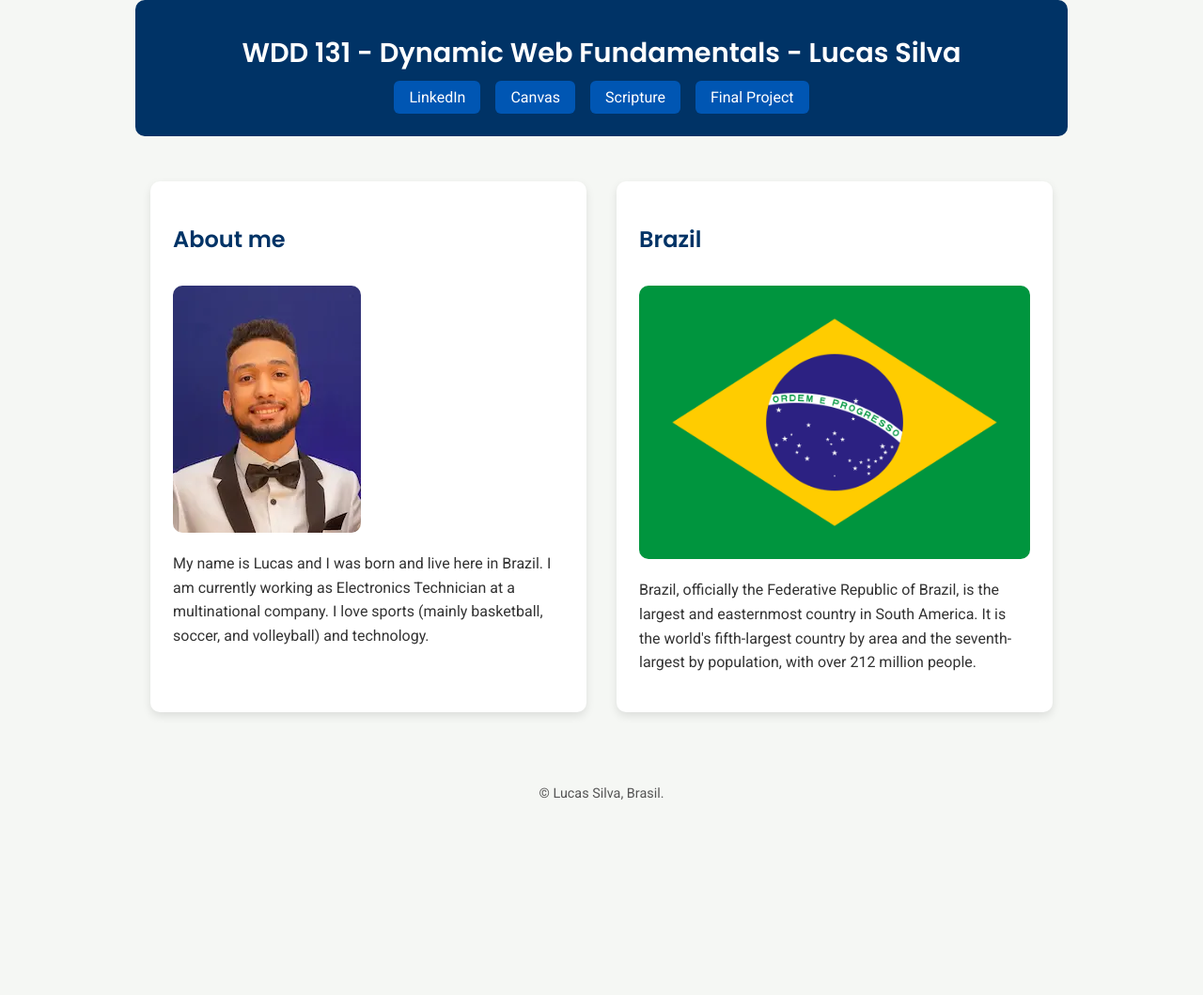
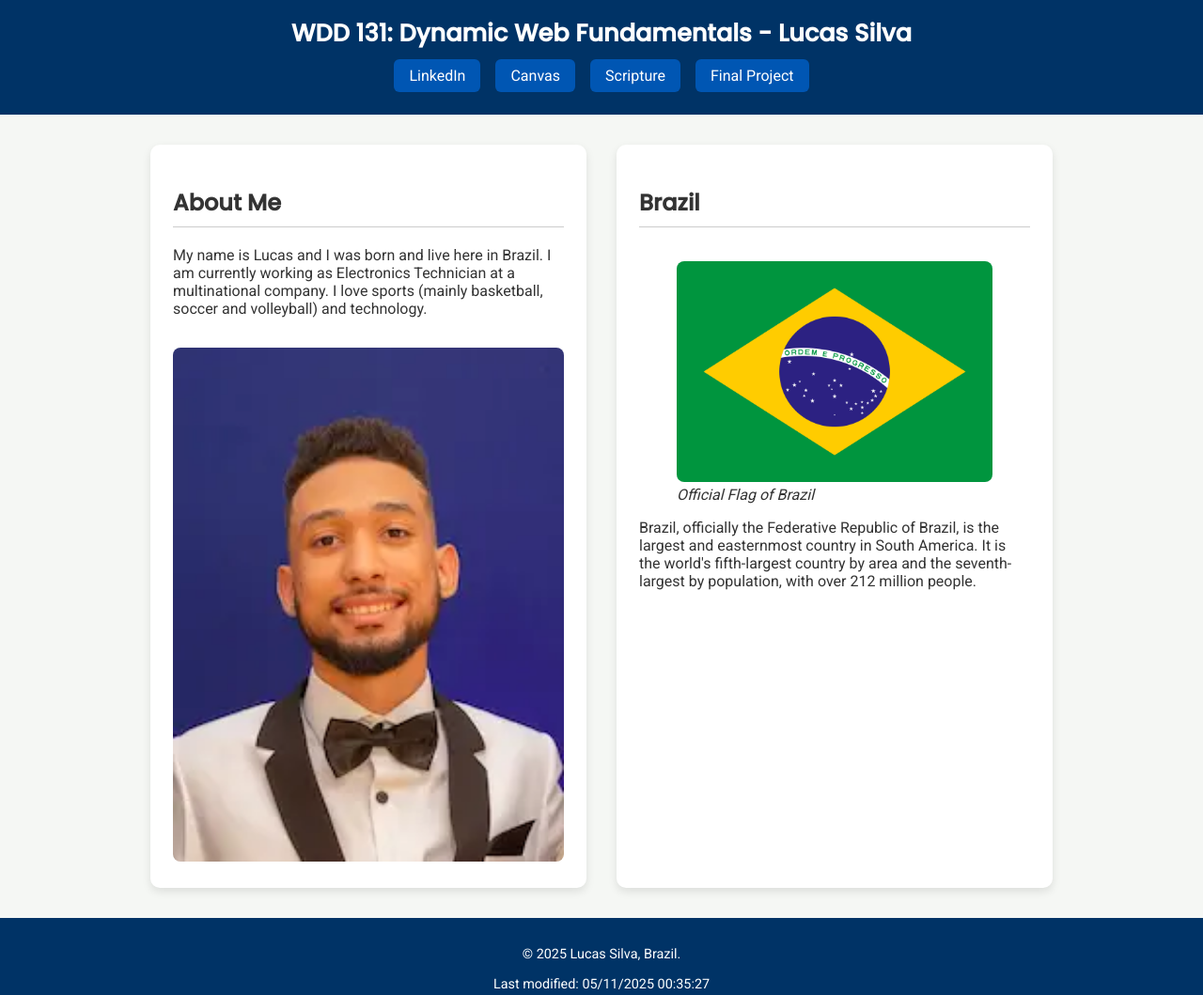
Before and after one commit to TheKingPreto/wdd131, a plain HTML site: page index.html in a window 1280 px wide. Shown: the whole page at 94% size. Before the commit the page ends 884 px from the top, so only its background shows below. Drawn offline with Linux system fonts and the light colour scheme; files that its build step writes are made by us from their sources.

Commit message:
assignment week 1

```diff
--- a/index.html
+++ b/index.html
@@ -1,42 +1,50 @@
 <!DOCTYPE html>
 <html lang="en">
 <head>
-    <meta charset="UTF-8">
-    <meta name="viewport" content="width=device-width, initial-scale=1.0">
-    <title>WDD 131 - Dynamic Web Fundamentals - Lucas Silva</title>
-    <meta description="WDD 131 - Dynamic Web Fundamentals" >
-    <meta author="Lucas Silva">
-    <link href="https://fonts.googleapis.com/css2?family=Poppins:wght@600&family=Roboto&display=swap" rel="stylesheet">
-    <link rel="stylesheet" href="base.css">
-    <script src="getdates.js" defer></script>
+  <meta charset="UTF-8" />
+  <meta name="viewport" content="width=device-width, initial-scale=1.0" />
+  <title>WDD 131 - Lucas Silva</title>
+  <link href="https://fonts.googleapis.com/css2?family=Poppins:wght@500&family=Roboto&display=swap" rel="stylesheet">
+  <link rel="stylesheet" href="styles/base.css" />
+  <script src="scripts/getdates.js" defer></script>
 </head>
-
 <body>
   <header>
-        <h1>WDD 131 - Dynamic Web Fundamentals - Lucas Silva</h1>
+    <h1>WDD 131: Dynamic Web Fundamentals - <strong>Lucas Silva</strong></h1>
     <nav>
       <ul>
-                <li><a href="https://www.linkedin.com/in/lucas-oliveira-silva032">LinkedIn</a></li>
-                <li><a href="https://byupw.instructure.com/">Canvas</a></li>
-                <li><a href="https://www.churchofjesuschrist.org/study/scriptures/bofm/1-ne/3?lang=eng&id=p7#p7"> Scripture</a></li>
-                <li><a href="path/to/your/final-project-folder">Final Project</a></li>
+        <li><a href="https://www.linkedin.com/">LinkedIn</a></li>
+        <li><a href="https://byui.instructure.com/">Canvas</a></li>
+        <li><a href="#">Scripture</a></li>
+        <li><a href="#">Final Project</a></li>
       </ul>
     </nav>
   </header>
+
   <main>
-        <section class ="card">
-            <h2>About me</h2>
-            <img src="images/Lucas_Silva.png" alt="Photo of Lucas Silva" class="profile-img">
-            <p>My name is Lucas and I was born and live here in Brazil. I am currently working as Electronics Technician at a multinational company. I love sports (mainly basketball, soccer, and volleyball) and technology. </p>
+    <section class="card">
+      <h2>About Me</h2>
+      <p>
+        My name is Lucas and I was born and live here in Brazil. I am currently working as Electronics Technician at a multinational company. I love sports (mainly basketball, soccer and volleyball) and technology.
+      </p>
+      <img class="Profile-img" src="images/profile.png" alt="Profile picture of Lucas Silva" />
     </section>
-        <section class ="card">
+
+    <section class="card">
       <h2>Brazil</h2>
-            <img src="images/Brazil_flag.png" alt="Official Flag of Brazil" class="flag-img">
-            <p>Brazil, officially the Federative Republic of Brazil, is the largest and easternmost country in South America. It is the world's fifth-largest country by area and the seventh-largest by population, with over 212 million people.</p>
+      <figure>
+        <img class="flag-img" src="images/brazil-flag.png" alt="Flag of Brazil" />
+        <figcaption><em>Official Flag of Brazil</em></figcaption>
+      </figure>
+      <p>
+        Brazil, officially the Federative Republic of Brazil, is the largest and easternmost country in South America.
+        It is the world's fifth-largest country by area and the seventh-largest by population, with over 212 million people.
+      </p>
     </section>
   </main>
+
   <footer>
-        <p>&copy; <span id="currentyear"></span> Lucas Silva, Brasil.</p>
+    <p>&copy; <span id="currentyear"></span> Lucas Silva, Brazil.</p>
     <p id="lastModified"></p>
   </footer>
 </body>
--- a/styles/base.css
+++ b/styles/base.css
@@ -6,46 +6,36 @@ body {
     color: #333;
 }
 
-header, main, footer {
-    max-width: 960px;
-    margin: 0 auto;
+header, footer {
+    background-color: #003366;
+    color: white;
     padding: 1rem;
-}
-
-header {
-    background-color: #003366;
-    color: #fff;
-    border-radius: 10px;
-    margin-bottom: 2rem;
+    text-align: center;
 }
 
 header h1 {
     font-family: 'Poppins', sans-serif;
-    font-size: 1.8rem;
-    text-align: center;
-    margin-bottom: 1rem;
+    font-size: 1.6rem;
+    margin: 0;
 }
 
 nav ul {
-    list-style: none;
     display: flex;
     justify-content: center;
+    list-style: none;
     gap: 1rem;
     padding: 0;
     flex-wrap: wrap;
-}
-
-nav li {
-    margin: 0;
+    margin-top: 1rem;
 }
 
 nav a {
     text-decoration: none;
     color: white;
+    padding: 0.5rem 1rem;
     background-color: #0056b3;
-    padding: 0.5rem 1rem;
     border-radius: 6px;
-    transition: all 0.3s ease;
+    transition: all 0.3s ease-in-out;
 }
 
 nav a:hover {
@@ -55,9 +45,12 @@ nav a:hover {
 }
 
 main {
+    max-width: 960px;
+    margin: 2rem auto;
     display: grid;
-    grid-template-columns: repeat(auto-fit, minmax(280px, 1fr));
+    grid-template-columns: repeat(auto-fit, minmax(300px, 1fr));
     gap: 2rem;
+    padding: 0 1rem;
 }
 
 .card {
@@ -69,25 +62,18 @@ main {
 
 .card h2 {
     font-family: 'Poppins', sans-serif;
-    color: #003366;
-    margin-bottom: 1rem;
+    border-bottom: 1px solid #ccc;
+    padding-bottom: 0.5rem;
 }
 
-.card p {
-    line-height: 1.6;
-}
-
-.profile-img,
-.flag-img {
-    max-width: 100%;
+.card img {
+    width: 100%;
     height: auto;
-    border-radius: 10px;
+    border-radius: 8px;
     margin-top: 1rem;
 }
 
 footer {
-    text-align: center;
     font-size: 0.9rem;
     margin-top: 2rem;
-    color: #555;
 }
```
Also changed, not shown: images/brazil-flag.png (renamed from images/Brazil_flag.png), images/profile.png (renamed from images/Lucas_Silva.png). Lines whose indentation alone changed are shown as unchanged.
